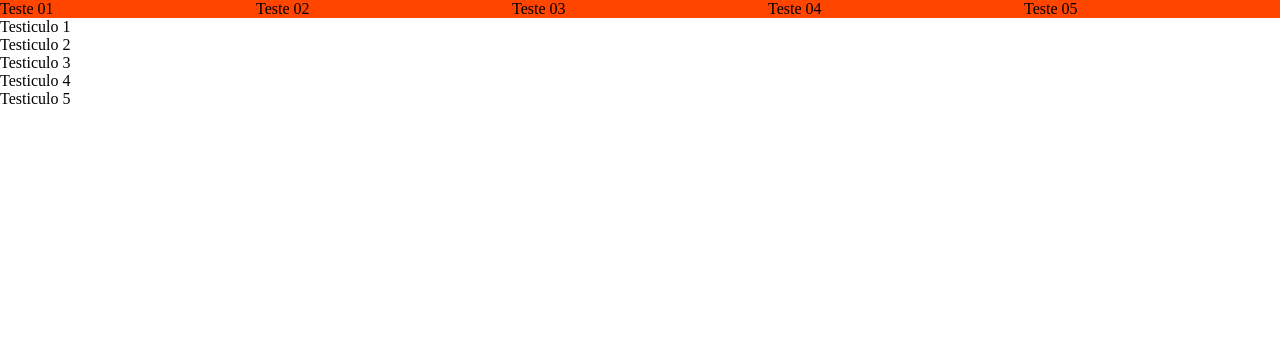
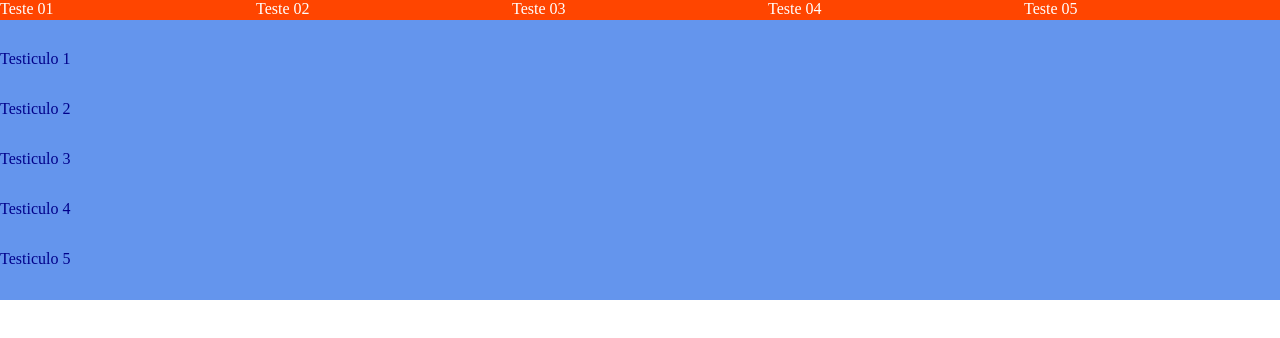
Before and after one commit to Yuutsuy/flex, a plain HTML site: page index.html in a window 1280 px wide. Drawn offline with Linux system fonts and the light colour scheme.

Commit message:
adicionado css do elemento div em divs.css

```diff
--- a/CSS/divs.css
+++ b/CSS/divs.css
@@ -4,4 +4,14 @@
 
 .container div {
     width:300px;
+    height:20px;
     background-color:orangered;
+    color:white;
+}
+
+div {
+    width: 100%;
+    height:50px;
+    background-color:cornflowerblue;
+    color:darkblue;
+}
```
